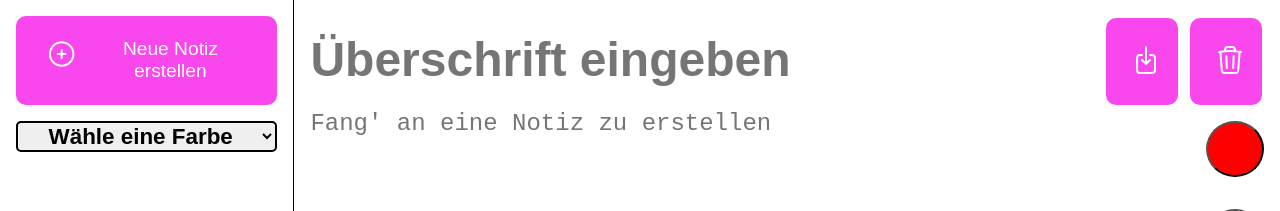
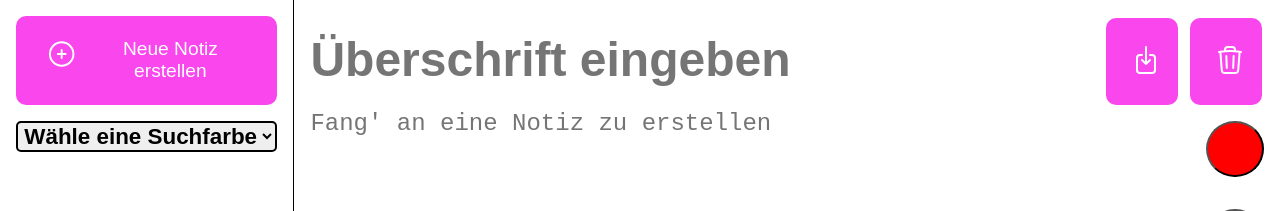
Before and after one commit to Davitvekua/Modul_5_AbschlussProjekt, a plain HTML site: page index.html in a window 1280 px wide. Shown: the top 211 px of the page. Drawn offline with Linux system fonts and the light colour scheme.

Commit message:
Last   update

```diff
--- a/index.html
+++ b/index.html
@@ -29,7 +29,7 @@
       </button>
 
       <select id="selectColor">
-        <option class="optionText" value="">Wähle eine Farbe</option>
+        <option class="optionText" value="">Wähle eine Suchfarbe</option>
         <option class="optionText" value="red">Rot</option>
         <option class="optionText" value="green">Grün</option>
         <option class="optionText" value="orange">Orange</option>
```
